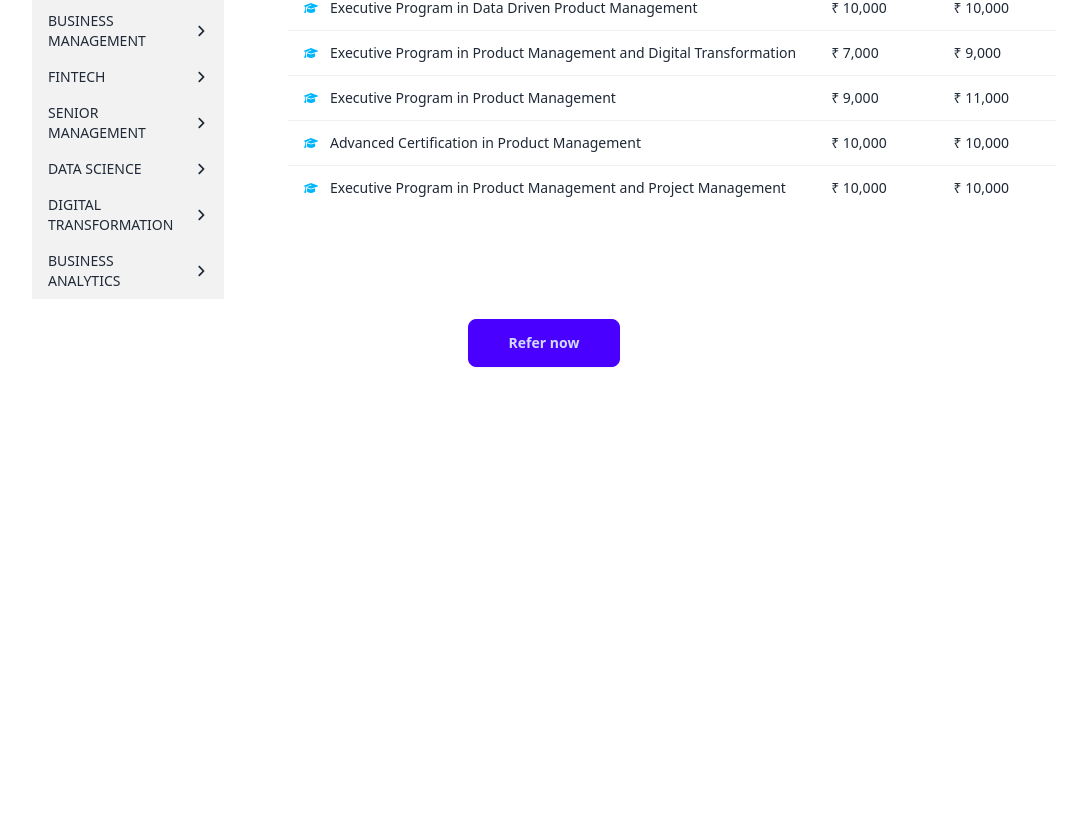
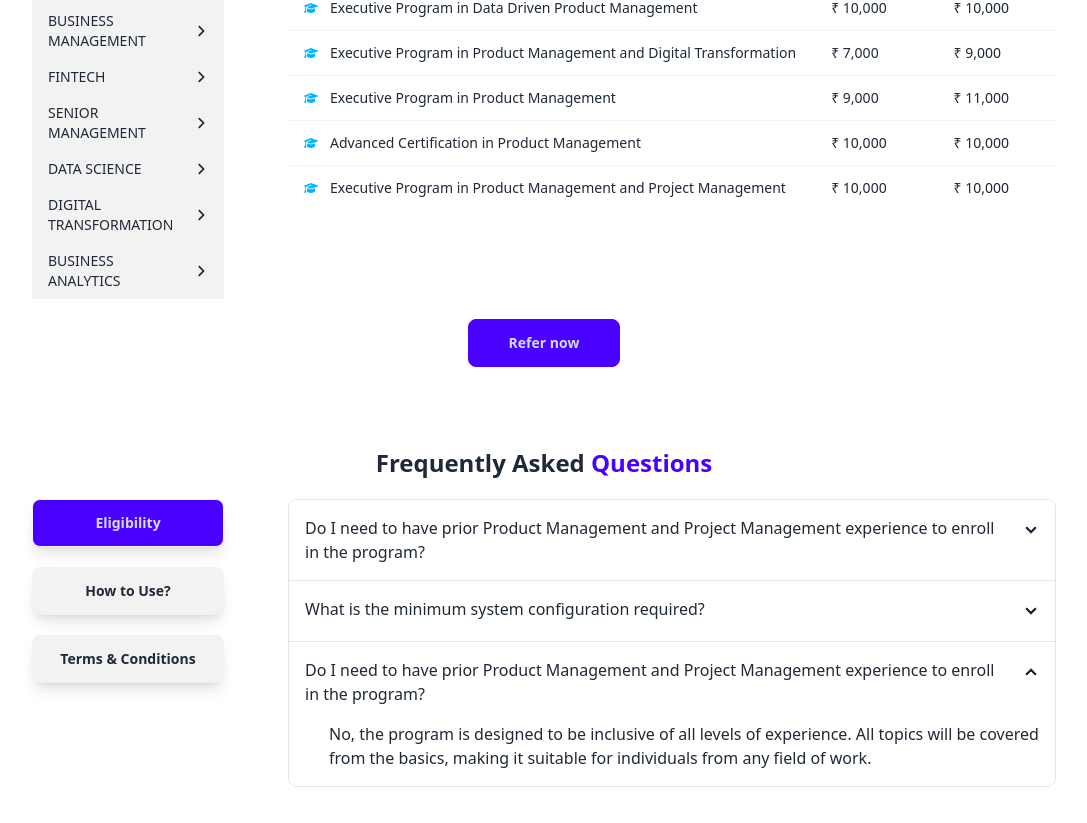
Before and after one commit to nkp1111/Accredian-frontend-task, a React (Vite) app: page / in a window 1280 px wide. Shown: the part 1471-2294 px from the top of the page, without its empty margins (96-1183 px from the left). Before the commit the page ends 1858 px from the top, so only its background shows below. Built offline with nearby package versions, Linux system fonts and the light colour scheme.

Commit message:
feat: add faq section

```diff
--- a/src/pages/landing-page/data.js
+++ b/src/pages/landing-page/data.js
@@ -82,3 +82,61 @@ export const programData = [
     enrolledBonusAddition: "₹ 0",
   },
 ]
+
+
+
+export const faqQuestionType = [
+  "Eligibility",
+  "How to Use?",
+  "Terms & Conditions",
+];
+export const faqData = [
+  {
+    id: 1,
+    question: "Do I need to have prior Product Management and Project Management experience to enroll in the program?",
+    answer: "No, the program is designed to be inclusive of all levels of experience. All topics will be covered from the basics, making it suitable for individuals from any field of work.",
+    type: "Eligibility",
+  },
+  {
+    id: 2,
+    question: "What is the minimum system configuration required?",
+    answer: "No, the program is designed to be inclusive of all levels of experience. All topics will be covered from the basics, making it suitable for individuals from any field of work.",
+    type: "Eligibility",
+  },
+  {
+    id: 1,
+    question: "Do I need to have prior Product Management and Project Management experience to enroll in the program?",
+    answer: "No, the program is designed to be inclusive of all levels of experience. All topics will be covered from the basics, making it suitable for individuals from any field of work.",
+    type: "Eligibility",
+  },
+  {
+    id: 2,
+    question: "What is the minimum system configuration required?",
+    answer: "No, the program is designed to be inclusive of all levels of experience. All topics will be covered from the basics, making it suitable for individuals from any field of work.",
+    type: "Eligibility",
+  },
+  {
+    id: 1,
+    question: "Do I need to have prior Product Management and Project Management experience to enroll in the program?",
+    answer: "No, the program is designed to be inclusive of all levels of experience. All topics will be covered from the basics, making it suitable for individuals from any field of work.",
+    type: "Eligibility",
+  },
+  {
+    id: 2,
+    question: "What is the minimum system configuration required?",
+    answer: "No, the program is designed to be inclusive of all levels of experience. All topics will be covered from the basics, making it suitable for individuals from any field of work.",
+    type: "Eligibility",
+  },
+  {
+    id: 1,
+    question: "Do I need to have prior Product Management and Project Management experience to enroll in the program?",
+    answer: "No, the program is designed to be inclusive of all levels of experience. All topics will be covered from the basics, making it suitable for individuals from any field of work.",
+    type: "Eligibility",
+  },
+  {
+    id: 2,
+    question: "What is the minimum system configuration required?",
+    answer: "No, the program is designed to be inclusive of all levels of experience. All topics will be covered from the basics, making it suitable for individuals from any field of work.",
+    type: "Eligibility",
+  },
+]
--- /dev/null
+++ b/src/pages/landing-page/faq-section.jsx
@@ -0,0 +1,66 @@
+import PropTypes from "prop-types"
+import { useState } from "react";
+
+
+import { faqQuestionType, faqData } from "./data";
+
+export default function FAQSection({ data }) {
+  const [selectedFAQType, setSelectedFAQType] = useState(faqQuestionType[0]);
+  return (
+    <section className="py-5 text-center" id={data.link}>
+      <h2 className="text-2xl font-bold">Frequently Asked <span className="text-primary">Questions</span></h2>
+
+      <div className={"my-5 flex flex-row gap-8 md:gap-10 lg:gap-16"}>
+        <div className="menu w-64 p-0">
+          {faqQuestionType.map((faqType, index) => (
+            <button key={faqType}
+              className={`btn shadow-lg ${index !== 0 ? "mt-5" : " "} ${selectedFAQType === faqType ? "bg-primary text-primary-content" : " "}`}
+              onClick={() => setSelectedFAQType(() => faqType)}
+            >
+              <span>{faqType}</span>
+            </button>
+          ))}
+        </div>
+
+        <FAQQuestions selectedFAQ={selectedFAQType} />
+      </div>
+    </section>
+  )
+}
+
+
+export function FAQQuestions({ selectedFAQ }) {
+  const faqsToShow = faqData.filter(faqs => selectedFAQ === "all" || faqs.type === selectedFAQ);
+  return (
+    <div className="join join-vertical w-full h-84 overflow-y-auto">
+      {/* <div className="collapse collapse-arrow join-item border-base-300 border">
+        <input type="radio" name="my-accordion-4" defaultChecked />
+        <div className="collapse-title text-xl font-medium">Click to open this one and close others</div>
+        <div className="collapse-content">
+          <p>hello</p>
+        </div>
+      </div> */}
+      {faqsToShow.slice(0, 3).map((faq, index) => (
+        <div key={index} className="collapse collapse-arrow join-item border-base-300 border !text-start">
+          <input type="radio" name="my-accordion-4" defaultChecked />
+          <div className="collapse-title text-base font-medium">{faq.question}</div>
+          <div className="collapse-content ps-10">
+            <p>{faq.answer}</p>
+          </div>
+        </div>
+      ))}
+    </div>
+  )
+}
+
+FAQSection.propTypes = {
+  data: PropTypes.shape({
+    id: PropTypes.number.isRequired,
+    title: PropTypes.string.isRequired,
+    link: PropTypes.string.isRequired,
+  }).isRequired,
+}
+
+FAQQuestions.propTypes = {
+  selectedFAQ: PropTypes.string.isRequired,
+}
--- a/src/pages/landing-page/index.jsx
+++ b/src/pages/landing-page/index.jsx
@@ -10,6 +10,9 @@ import backgroundImage from "../../assets/background-image.jpg";
 import ReferButton from "../../components/refer-button";
 import ReferSection from "./refer-section";
 import BenefitSection from "./benefit-section";
+import FAQsection from "./faq-section";
+import ContactCard from "./contact-card.jsx";
+import Footer from "./footer";
 
 export default function LandingPage() {
   const [currentSection, setCurrentSection] = useState(sectionData[0].title);
@@ -54,6 +57,18 @@ export default function LandingPage() {
         <div className="mt-10">
           <BenefitSection data={sectionData[1]} />
         </div>
+
+        <div className="mt-10">
+          <FAQsection data={sectionData[2]} />
+        </div>
+
+        <div className="mt-10">
+          <ContactCard />
+        </div>
+
+        <div className="mt-10">
+          <Footer />
+        </div>
       </GeneralPadding>
     </main>
   )
```
